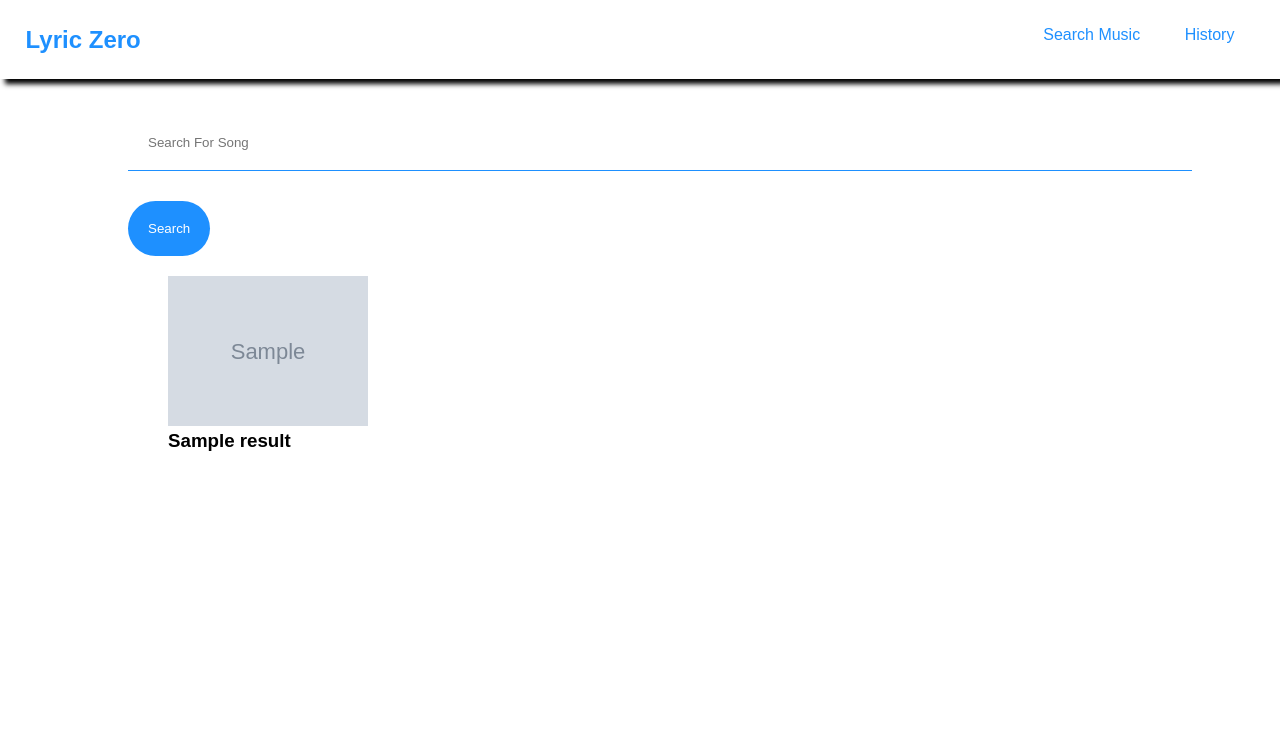
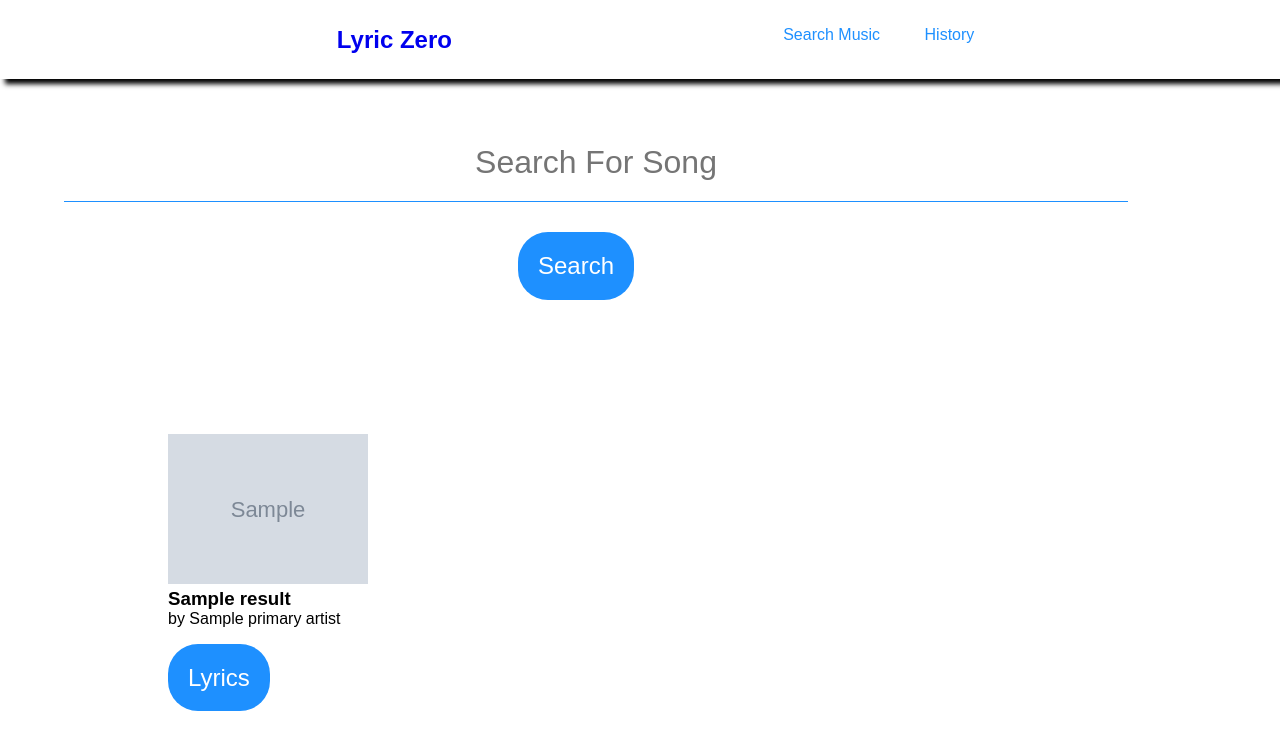
Before and after one commit to jod35/LyricZero, a Flask app: template app/templates/index.html in a window 1280 px wide. Shown: the top 753 px of the page. Run offline with Flask 2, Linux system fonts and the light colour scheme; the template is opened without the code that fills it: most values are stand-ins (such as "Sample title", 1, 10 or a date in 2020); grey boxes marked "Sample" are stand-in pictures.

Commit message:
fix(styles)

```diff
--- a/app/main.py
+++ b/app/main.py
@@ -17,6 +17,8 @@ headers={
 
 
 app=Flask(__name__)
+
+app.debug=True
 
 @app.route('/',methods=['GET','POST'])
 def index():
@@ -39,7 +41,7 @@ def index():
 
     	song_data=res_data['response']
 
-
+    	# print(song_data)
 
 
     	# return song_data
--- /dev/null
+++ b/app/static/index.js
@@ -0,0 +1,10 @@
+const navigation = document.querySelector("nav");
+
+window.onscroll = function () {
+  shrinkOnScroll();
+};
+
+function shrinkOnScroll() {
+  if (document.body.scrollTop > 80 || document.documentElement > 80) {
+  }
+}
--- a/app/static/main.css
+++ b/app/static/main.css
@@ -1,75 +1,83 @@
-*{
+* {
   font-family: sans-serif;
   /*outline: 1px solid black;*/
   padding: 0;
   margin: 0;
-
 }
-a{
+a {
   text-decoration: none;
 }
 
-header{
-
+header {
 }
 
-nav{
+nav {
   display: flex;
   color: dodgerblue;
-	justify-content: space-between;
+  justify-content: space-evenly;
   box-shadow: 5px 5px 5px black;
-	z-index: 2;
+  z-index: 1;
+  left: 0;
+  top: 0;
+  position: fixed;
   padding: 2%;
-
+  width: 100%;
+  background-color: white;
 }
 
-
-.nav-bar a{
+.nav-bar a {
   color: dodgerblue;
 }
-.nav-bar{
+.nav-bar {
   list-style: none;
-
 }
-.nav-bar-item{
+.nav-bar-item {
   display: inline;
-	padding: 20px
+  padding: 20px;
 }
 
-.form{
+.form {
+  margin-top: 60px;
+  width: 80%;
 
-	width: 80%;
-	margin:auto;
+  height: 5%;
+  text-align: center;
+  padding: 5%;
+  /* margin: auto; */
 }
-.myfield{
+.myfield {
   padding: 20px;
-	border:none;
+  border: none;
   border-bottom: 1px solid dodgerblue;
-	width:100%;
-
+  width: 100%;
+  outline: none;
+  text-align: center;
+  font-size: 2rem;
 }
 
-.mybtn{
-	border:none;
+.mybtn {
+  border: none;
   padding: 20px;
   background-color: dodgerblue;
   cursor: pointer;
   outline: none;
   color: white;
+  font-size: 1.5rem;
   border-radius: 30px;
   margin-top: 30px;
 }
 
-.results{
+.results {
   display: flex;
   width: 80%;
   margin: auto;
+  margin-top: 50px;
   flex-wrap: wrap;
 }
 
-.result{
+.result {
   width: 200px;
   margin-left: 20px;
   padding: 20px;
-
+  height: 300px;
 }
--- a/app/templates/index.html
+++ b/app/templates/index.html
@@ -1,42 +1,44 @@
 <!DOCTYPE html>
 <html lang="en">
   <head>
-	<meta charset="UTF-8">
+    <meta charset="UTF-8" />
     <title>Lyric Zero</title>
-	<link rel="stylesheet" href="../static/main.css">
+    <link rel="stylesheet" href="../static/main.css" />
   </head>
   <body>
     <header>
       <nav>
-			<h1 class="logo">Lyric Zero</h1>
+        <a href="/"><h1 class="logo">Lyric Zero</h1></a>
         <ul class="nav-bar">
           <li class="nav-bar-item"><a href="/">Search Music</a></li>
           <li class="nav-bar-item"><a href="/records">History</a></li>
         </ul>
       </nav>
-		<br>
-		<br>
-
-
 
       <div class="form">
         <form action="/" method="post">
-				<input type="text" name="artist" id="" class="myfield" placeholder="Search For Song">
-				<input type="submit" value="Search" class="mybtn">
+          <input
+            type="text"
+            name="artist"
+            id=""
+            class="myfield"
+            placeholder="Search For Song"
+          />
+          <input type="submit" value="Search" class="mybtn" />
         </form>
       </div>
     </header>
     <div class="results">
-
       {% for s in song_data.hits%}
       <div class="result">
-					<img src="{{s.result.header_image_url}}" alt="" width="200">
-					<h3 class="result-title">{{s.result.full_title}}</h3>
-
-
+        <img src="{{s.result.header_image_url}}" alt="" width="200" />
+        <h3 class="result-title">{{s.result.title}}</h3>
+        <p>by {{s.result.primary_artist.name}}</p>
+        <br /><br />
+        <a href="{{s.result.url}}" class="mybtn">Lyrics</a>
       </div>
       {% endfor%}
-
     </div>
+    <script src="../static/index.js"></script>
   </body>
 </html>
--- a/app/templates/results.html
+++ b/app/templates/results.html
@@ -1,16 +1,16 @@
 <!DOCTYPE html>
 <html lang="en">
   <head>
-	<meta charset="UTF-8">
+    <meta charset="UTF-8" />
     <title>Lyric Zero</title>
-	<link rel="stylesheet" href="../static/main.css">
+    <link rel="stylesheet" href="../static/main.css" />
   </head>
   <body>
     <header>
       <nav>
         <h1 class="logo">Lyric Zero</h1>
         <ul class="nav-bar">
-				<li class="nav-bar-item"><a href="/"></a></li>
+          <li class="nav-bar-item"><a href="/">Search</a></li>
           <li class="nav-bar-item">History</li>
         </ul>
       </nav>
```
Lines whose indentation alone changed are shown as unchanged.
